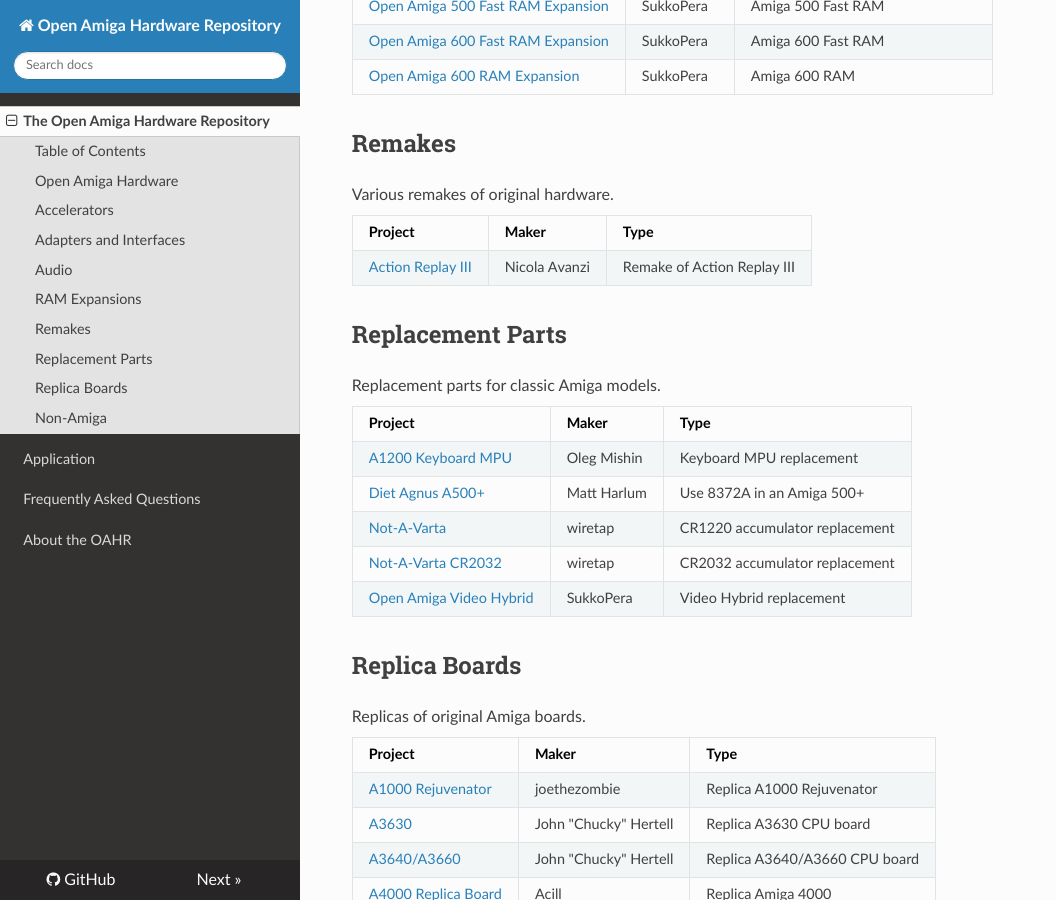
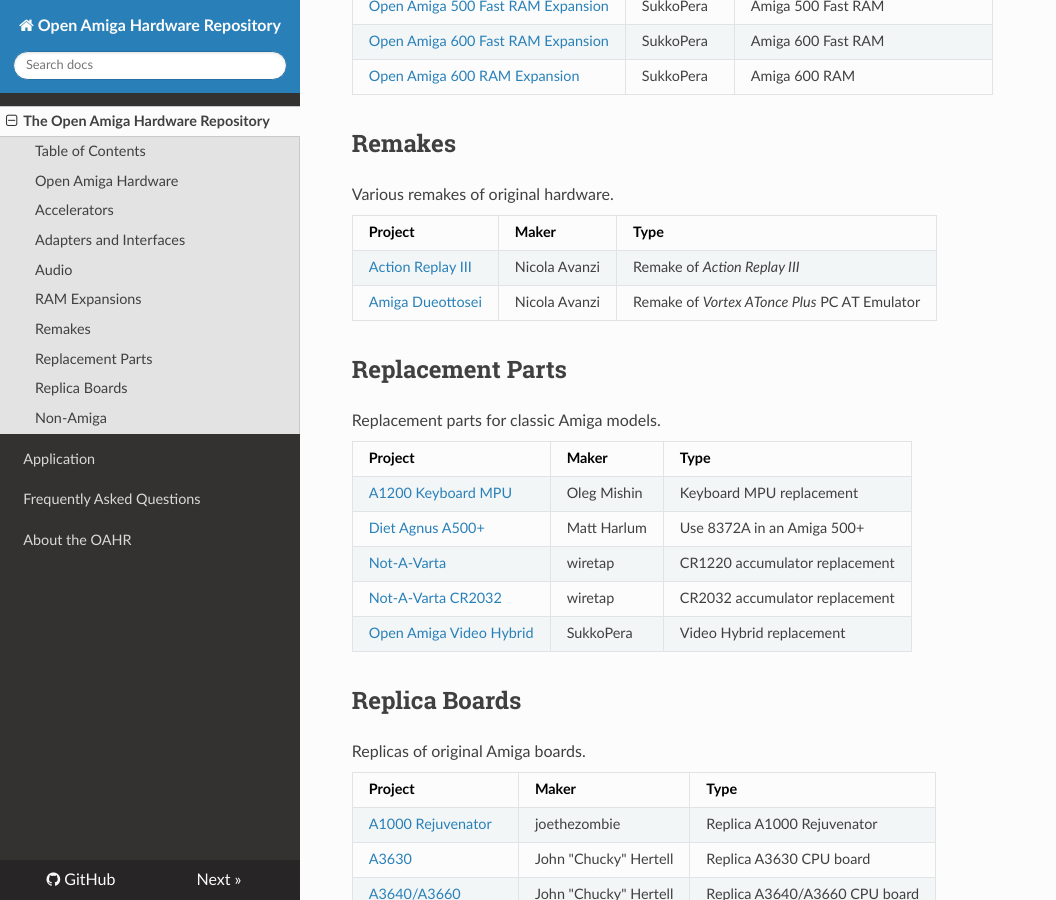
Before and after one commit to oahr/oahr, an MkDocs documentation site: the page built from src/index.md, in a window 1280 px wide and 900 px high, scrolled down 2169 px. Shown: the whole window, without its empty margins (0-1056 px from the left). Built offline with MkDocs 1.6.1, drawn with Linux system fonts in a browser that asks for light colours.

Commit message:
Add Amiga Dueottosei

```diff
--- a/src/index.md
+++ b/src/index.md
@@ -82,7 +82,8 @@
 
 | Project  | Maker | Type |
 | -------- | ----- | ---- |
-| [Action Replay III](https://github.com/na103/ar3) | Nicola Avanzi | Remake of Action Replay III |
+| [Action Replay III](https://github.com/na103/ar3) | Nicola Avanzi | Remake of _Action Replay III_ |
+| [Amiga Dueottosei](https://github.com/na103/Dueottosei) | Nicola Avanzi | Remake of _Vortex ATonce Plus_ PC AT Emulator |
 
 ## Replacement Parts
 
```
Also changed, not shown: docs/index.html (+7 -2 lines), docs/search/search_index.json (+1 -1 lines), docs/sitemap.xml (+4 -4 lines), 1 other file.
